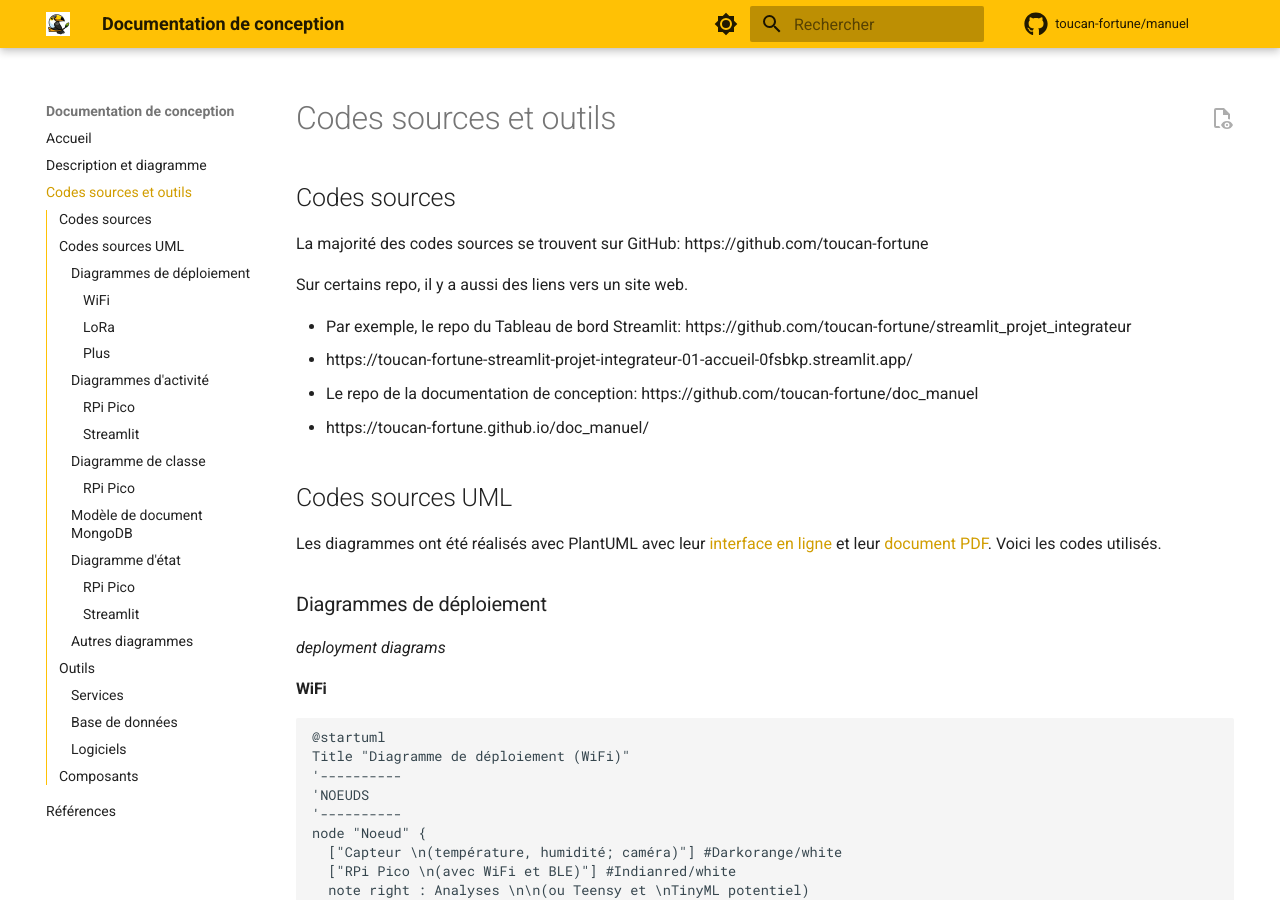
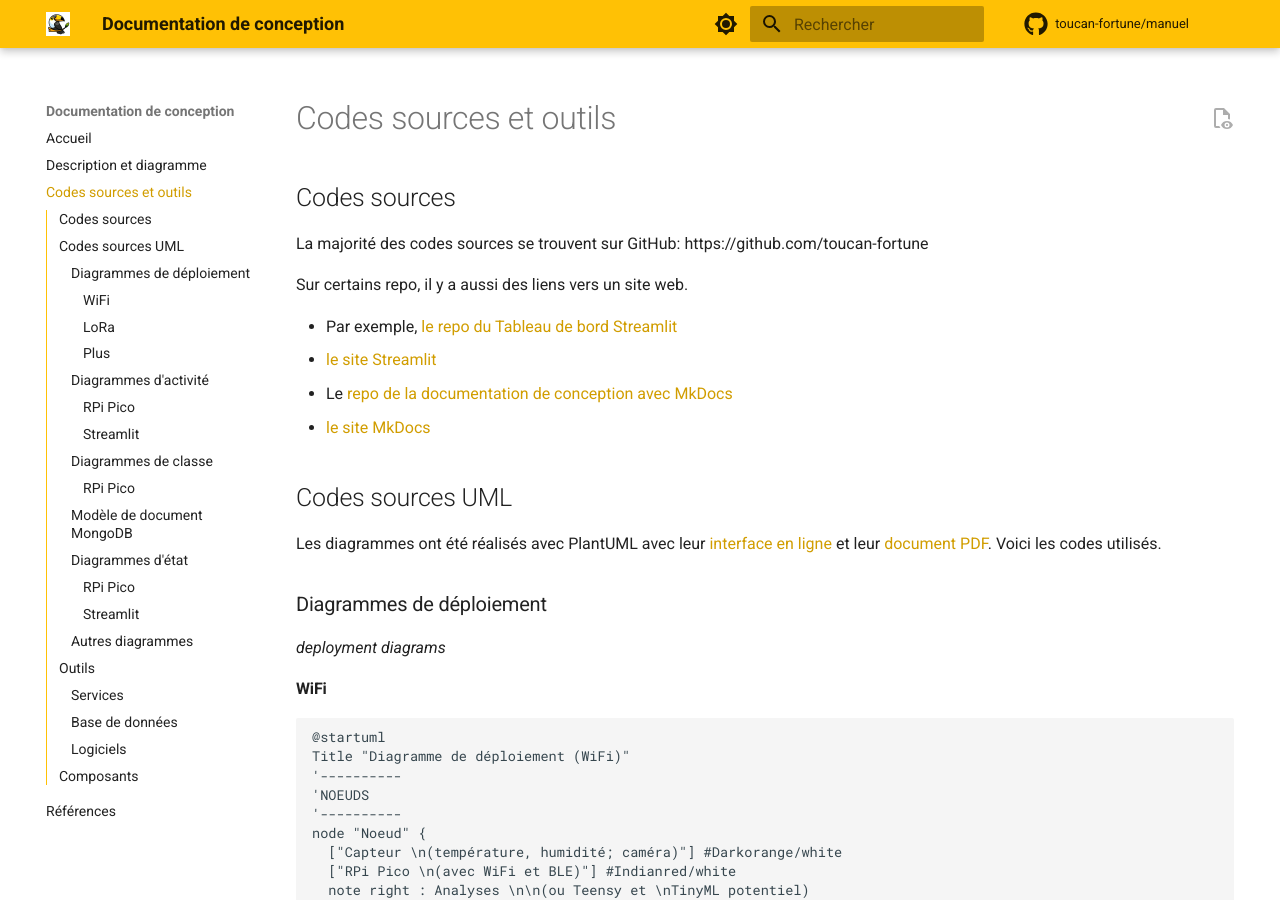
Before and after one commit to toucan-fortune/doc_manuel, an MkDocs documentation site: the page built from docs/sources.md, in a window 1280 px wide and 900 px high. Built offline with MkDocs 1.6.1 and Material for MkDocs 9.7.7, drawn with Linux system fonts in a browser that asks for light colours; comment, search, counter and statistics services are not loaded; some of the changed text lies outside the part shown.

Commit message:
Mettre à jour, vendredi 20

````diff
--- a/docs/sources.md
+++ b/docs/sources.md
@@ -6,10 +6,10 @@ La majorité des codes sources se trouvent sur GitHub: https://github.com/toucan
 
 Sur certains repo, il y a aussi des liens vers un site web.
 
-- Par exemple, le repo du Tableau de bord Streamlit: https://github.com/toucan-fortune/streamlit_projet_integrateur
-- https://toucan-fortune-streamlit-projet-integrateur-01-accueil-0fsbkp.streamlit.app/
-- Le repo de la documentation de conception: https://github.com/toucan-fortune/doc_manuel
-- https://toucan-fortune.github.io/doc_manuel/
+- Par exemple, [le repo du Tableau de bord Streamlit](https://github.com/toucan-fortune/streamlit_projet_integrateur)
+- [le site Streamlit](https://toucan-fortune-streamlit-projet-integrateur-01-accueil-0fsbkp.streamlit.app/)
+- Le [repo de la documentation de conception avec MkDocs](https://github.com/toucan-fortune/doc_manuel)
+- [le site MkDocs](https://toucan-fortune.github.io/doc_manuel/)
 
 ## Codes sources UML
 
@@ -258,7 +258,7 @@ stop
 @enduml
 ```
 
-### Diagramme de classe
+### Diagrammes de classe
 
 *class diagrams*
 
@@ -301,7 +301,7 @@ Group .. Member
 @endjson
 ```
 
-### Diagramme d'état
+### Diagrammes d'état
 
 *state diagrams*
 
````
Also changed, not shown: docs/description.md (+1 -1 lines).
